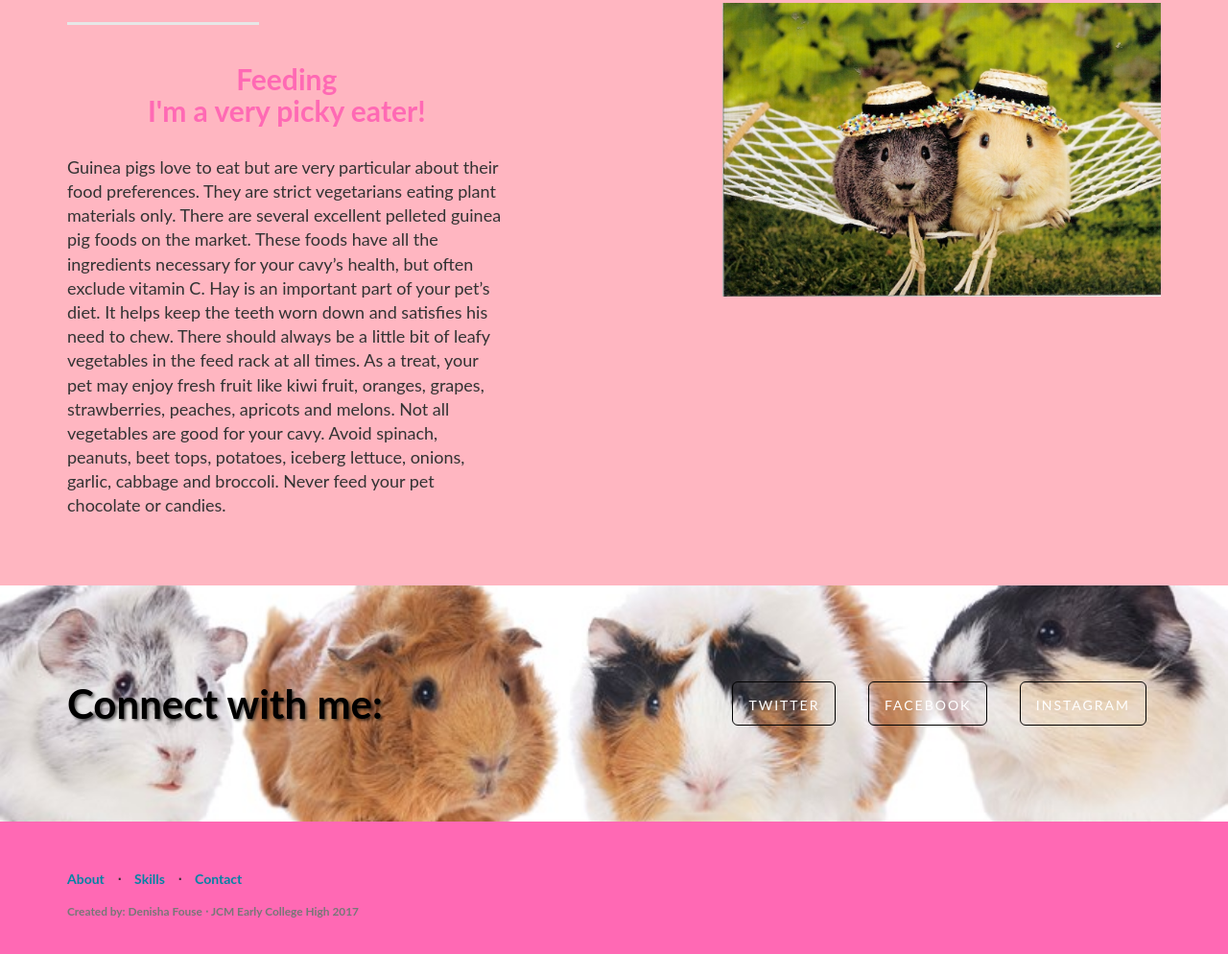
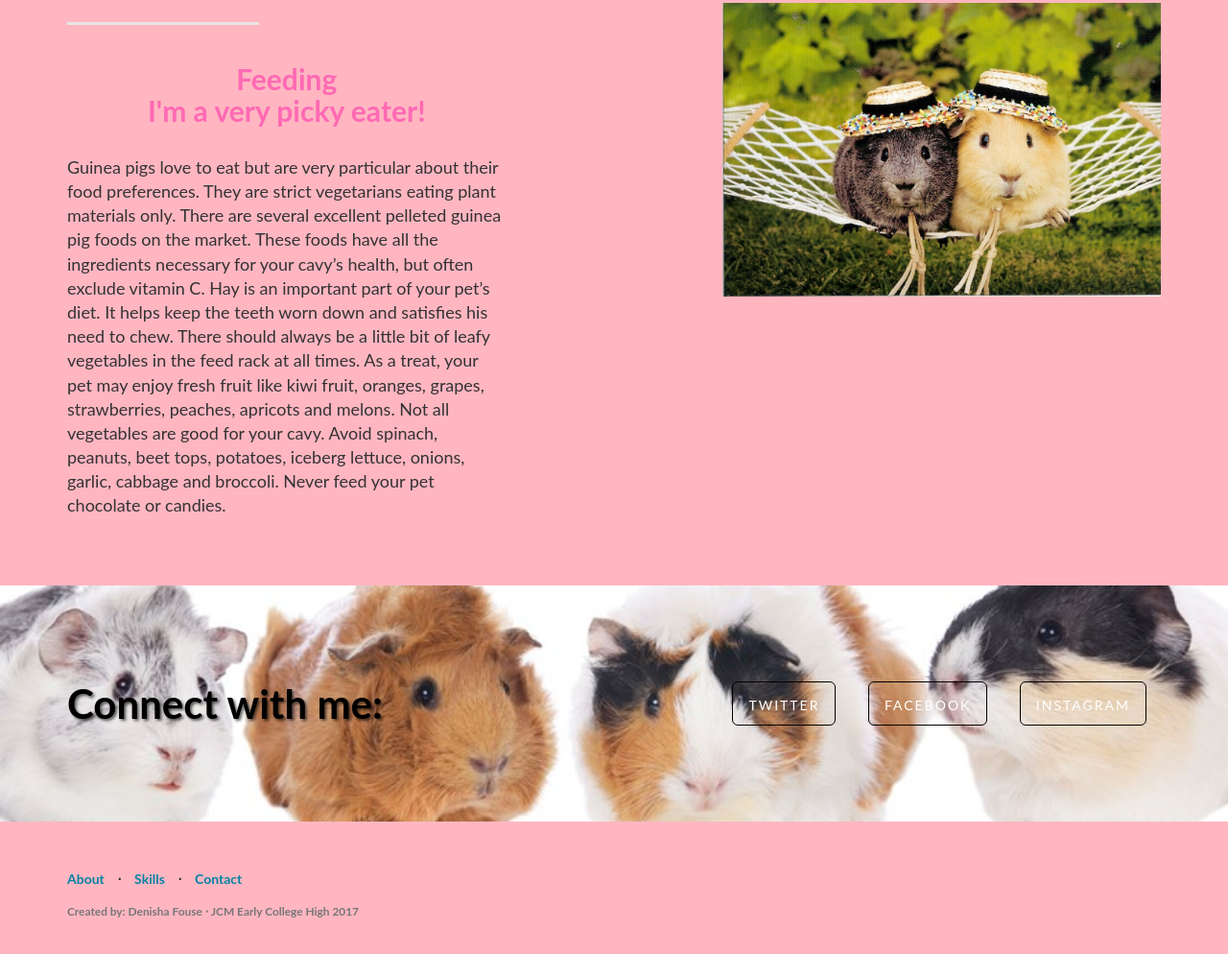
Before and after one commit to Denishaf/Guinea-Pigs, a plain HTML site: page index.html in a window 1280 px wide. Shown: the part 2160-3154 px from the top of the page at 96% size. Drawn offline with Linux system fonts and the light colour scheme; files whose address does not match are found by name.

Commit message:
Update style.css

```diff
--- a/style.css
+++ b/style.css
@@ -180,7 +180,7 @@ a:hover{
 
 footer {
     padding: 50px 0;
-    background-color: hotpink;
+    background-color: lightpink;
 }
 
 p.copyright {
```
